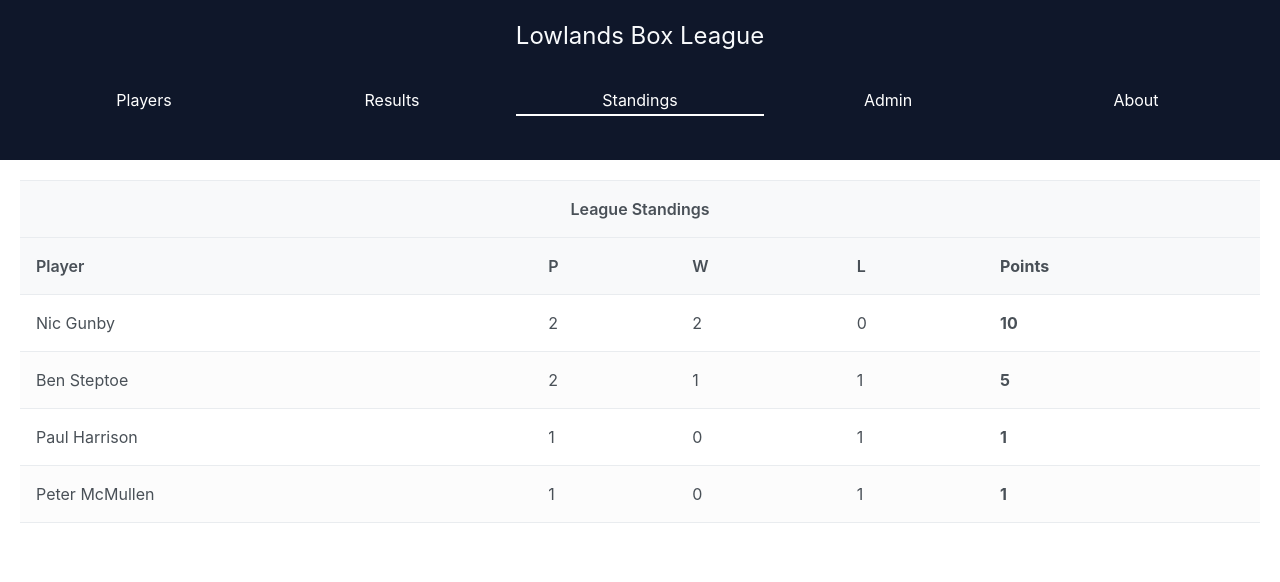
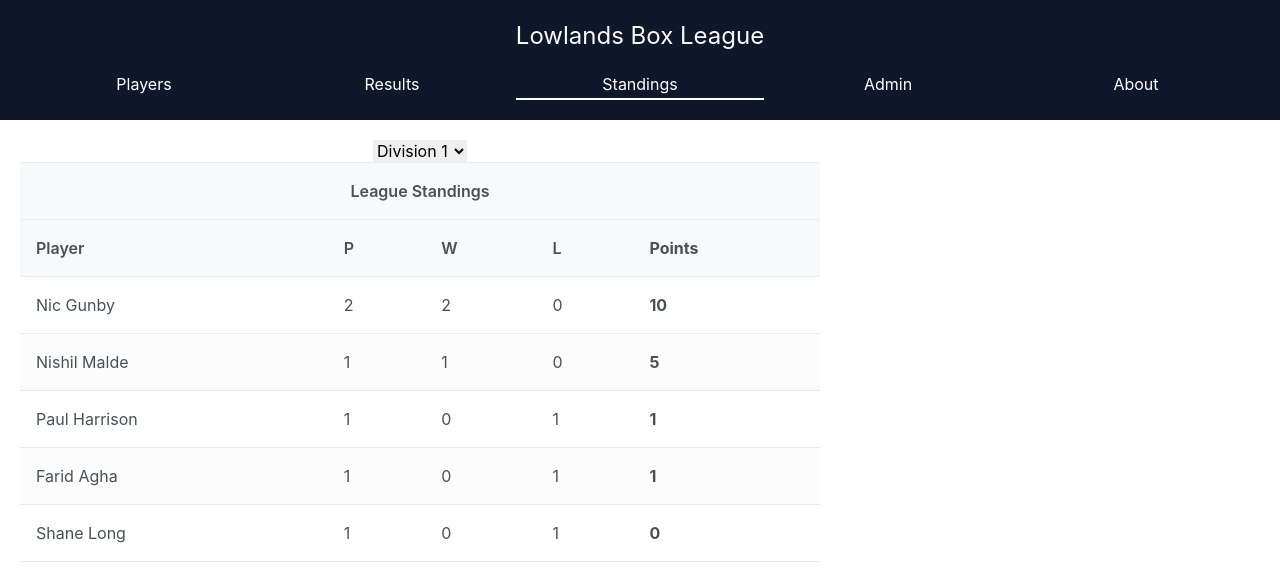
Before and after one commit to harrisonp1/box-league, a React (Create React App) app: page /standings in a window 1280 px wide. Shown: the top 582 px of the page. Built offline with nearby package versions, Linux system fonts and the light colour scheme.

Commit message:
filter Leagues by Division

```diff
--- a/src/components/Header.tsx
+++ b/src/components/Header.tsx
@@ -2,9 +2,9 @@ import { NavLink } from 'react-router-dom';
 
 export function Header() {
   return (
-    <header className="text-center text-slate-50 bg-slate-900 h-40 p-5">
+    <header className="text-center text-slate-50 bg-slate-900 h-30 p-5">
       <h1 className="text-2xl">Lowlands Box League</h1>
-      <nav style={{ display: 'flex', paddingTop: '2em' }}>
+      <nav style={{ display: 'flex', paddingTop: '1em' }}>
         <NavLink
           to="players"
           className={({ isActive }) =>
--- a/src/components/standings/League.ts
+++ b/src/components/standings/League.ts
@@ -9,7 +9,7 @@ class League {
     this.table = {};
   }
 
-  getStandings(): { [player: string]: PlayerStats } {
+  getStandings(div: number): { [player: string]: PlayerStats } {
     this.matches.forEach((match) => {
       const { player1, player2 } = match;
 
@@ -17,15 +17,19 @@ class League {
       if (!this.table[player1]) this.addToTable(player1);
       if (!this.table[player2]) this.addToTable(player2);
 
+      // add division
+      this.addDivision(match);
+
       // increase the played counter
       this.increasePlayed([player1, player2]);
 
       // calculate won, lost, points
-      this.setResults(match);
+      this.addResults(match);
     });
 
     // Sort the players in the table by their points
     const sortedTable = Object.entries(this.table)
+      .filter(([key, stats]) => stats.div === div)
       .sort((a, b) => {
         const pointsA = a[1].points;
         const pointsB = b[1].points;
@@ -44,6 +48,7 @@ class League {
 
   private addToTable(player: string): void {
     this.table[player] = {
+      div: 0,
       played: 0,
       won: 0,
       lost: 0,
@@ -59,7 +64,13 @@ class League {
     });
   }
 
-  private setResults(match: Match): void {
+  private addDivision(match: Match): void {
+    const { div, player1, player2 } = match;
+    this.table[player1].div = div;
+    this.table[player2].div = div;
+  }
+
+  private addResults(match: Match): void {
     const {
       player1,
       player2,
@@ -76,7 +87,7 @@ class League {
     const set3played = set3player1points !== null && set3player2points !== null;
     const player1set3winner = set3played ? set3player1points > set3player2points : false;
 
-    // set won / lost
+    // add won / lost
     if (
       (player1set1winner && player1set2winner) ||
       (player1set1winner && player1set3winner) ||
--- a/src/components/standings/StandingsPage.tsx
+++ b/src/components/standings/StandingsPage.tsx
@@ -1,14 +1,26 @@
+import { useState } from 'react';
 import { matches } from '../../data/matches';
 import League from './League';
 import LeagueTable from './LeagueTable';
 
 export function StandingsPage() {
+  const [divFilter, setDivFilter] = useState<number>(1);
+
+  const handleFilterChange = (event: React.ChangeEvent<HTMLSelectElement>) => {
+    const filterValue = parseInt(event.target.value);
+    setDivFilter(filterValue);
+  };
+
   const league = new League(matches);
-  const table = league.getStandings();
+  const table = league.getStandings(divFilter);
   console.log(table);
 
   return (
-    <div className="text-center p-5">
+    <div className="text-center p-5 w-1/2 grid place-items-center">
+      <select value={divFilter} onChange={handleFilterChange}>
+        <option value={1}>Division 1</option>
+        <option value={2}>Division 2</option>
+      </select>
       <LeagueTable table={table} />
     </div>
   );
--- a/src/data/matches.ts
+++ b/src/data/matches.ts
@@ -2,7 +2,7 @@ import { Match } from '../types';
 
 export const matches: Match[] = [
   {
-    //id: 1,
+    div: 1,
     player1: 'Nic Gunby',
     player2: 'Paul Harrison',
     set1player1games: 6,
@@ -13,9 +13,9 @@ export const matches: Match[] = [
     set3player2points: 5,
   },
   {
-    //id: 2,
-    player1: 'Peter McMullen',
-    player2: 'Ben Steptoe',
+    div: 1,
+    player1: 'Farid Agha',
+    player2: 'Nishil Malde',
     set1player1games: 5,
     set1player2games: 7,
     set2player1games: 6,
@@ -24,9 +24,53 @@ export const matches: Match[] = [
     set3player2points: 10,
   },
   {
-    //id: 3,
+    div: 1,
     player1: 'Nic Gunby',
-    player2: 'Ben Steptoe',
+    player2: 'Shane Long',
+    set1player1games: 6,
+    set1player2games: 4,
+    set2player1games: 6,
+    set2player2games: 2,
+    set3player1points: null,
+    set3player2points: null,
+  },
+  {
+    div: 2,
+    player1: 'Lester Hartnett',
+    player2: 'Shailen Devani',
+    set1player1games: 6,
+    set1player2games: 4,
+    set2player1games: 6,
+    set2player2games: 2,
+    set3player1points: null,
+    set3player2points: null,
+  },
+  {
+    div: 2,
+    player1: 'Keith Ventin',
+    player2: 'Declan Dean-Joseph',
+    set1player1games: 6,
+    set1player2games: 4,
+    set2player1games: 6,
+    set2player2games: 2,
+    set3player1points: null,
+    set3player2points: null,
+  },
+  {
+    div: 2,
+    player1: 'Declan Dean-Joseph',
+    player2: 'Matt Atack',
+    set1player1games: 6,
+    set1player2games: 4,
+    set2player1games: 5,
+    set2player2games: 7,
+    set3player1points: 10,
+    set3player2points: 4,
+  },
+  {
+    div: 2,
+    player1: 'Andy Khan Craig',
+    player2: 'Declan Dean-Joseph',
     set1player1games: 6,
     set1player2games: 4,
     set2player1games: 6,
--- a/src/types.ts
+++ b/src/types.ts
@@ -7,7 +7,7 @@ export interface Player {
 }
 
 export interface Match {
-  //id: number;
+  div: number;
   player1: string;
   player2: string;
   set1player1games: number;
@@ -32,6 +32,7 @@ export interface PlayersFilter {
 }
 
 export interface PlayerStats {
+  div: number;
   played: number;
   won: number;
   lost: number;
```
Also changed, not shown: src/routes.tsx (+4 -4 lines).
